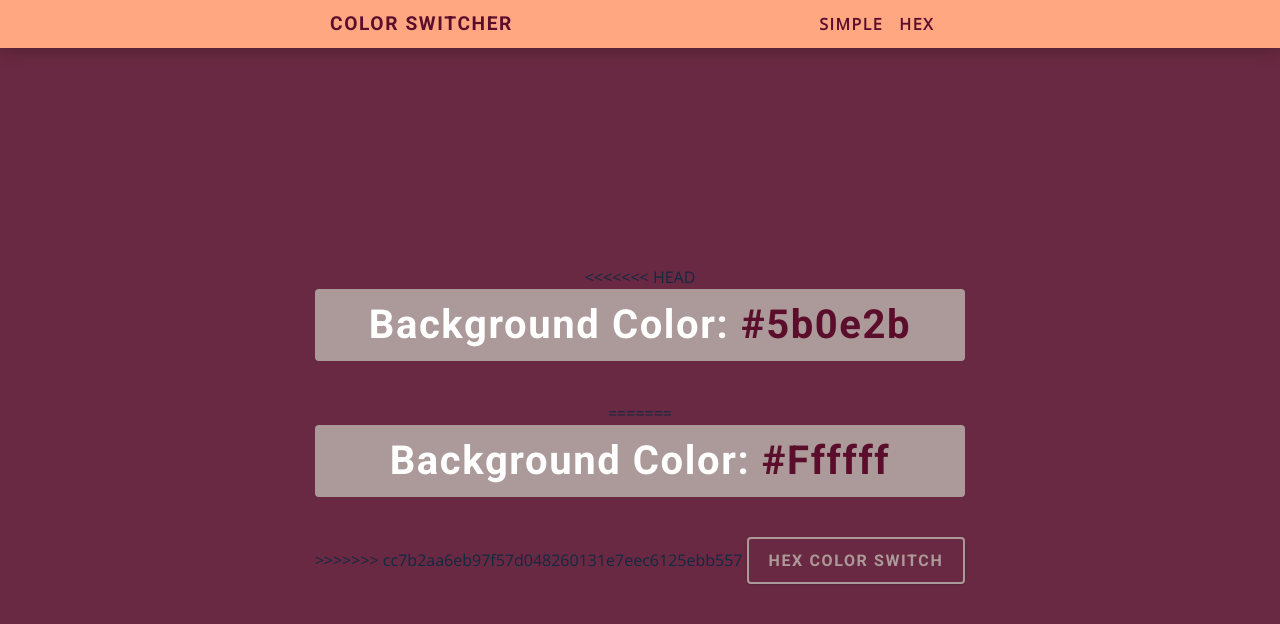
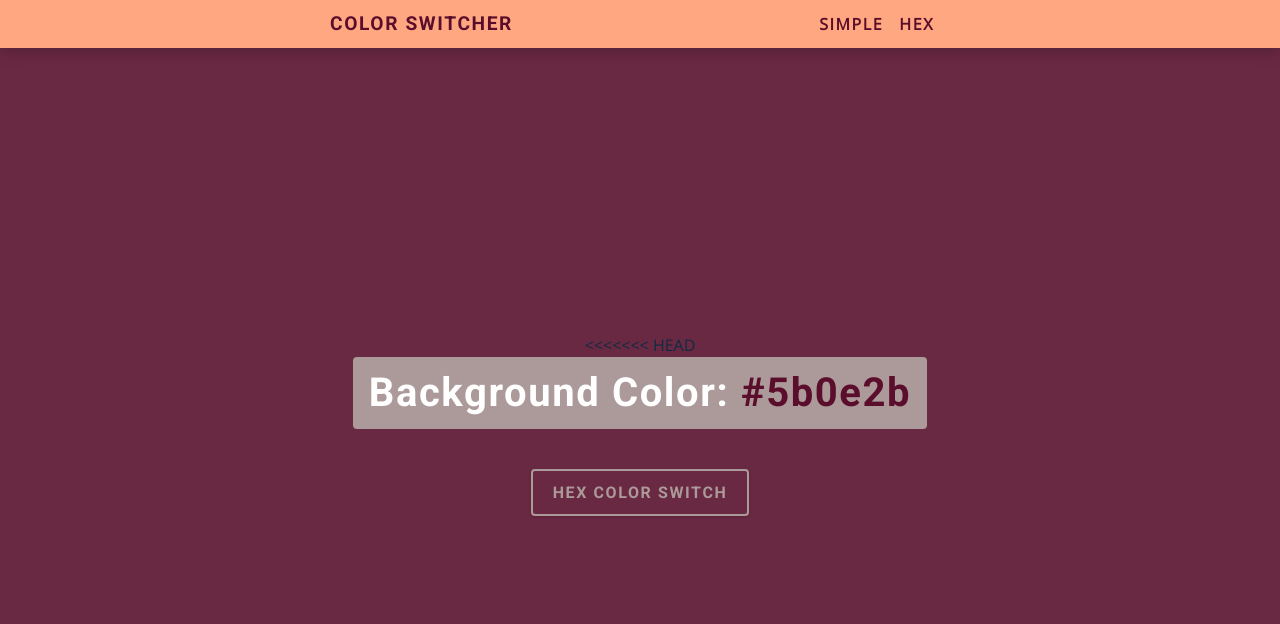
Before and after one commit to trillionclues/color-switcher, a plain HTML site: page hex.html in a window 1280 px wide. Drawn offline with nearby package versions, Linux system fonts and the light colour scheme.

Commit message:
modification to hex file

```diff
--- a/hex.html
+++ b/hex.html
@@ -23,9 +23,6 @@
       <div class="container">
         <<<<<<< HEAD
         <h2>Background Color: <span class="color">#5b0e2b</span></h2>
-        =======
-        <h2>Background Color: <span class="color"> #ffffff</span></h2>
-        >>>>>>> cc7b2aa6eb97f57d048260131e7eec6125ebb557
         <button class="btn btn-hero" id="btn">Hex Color Switch</button>
       </div>
     </main>
```
